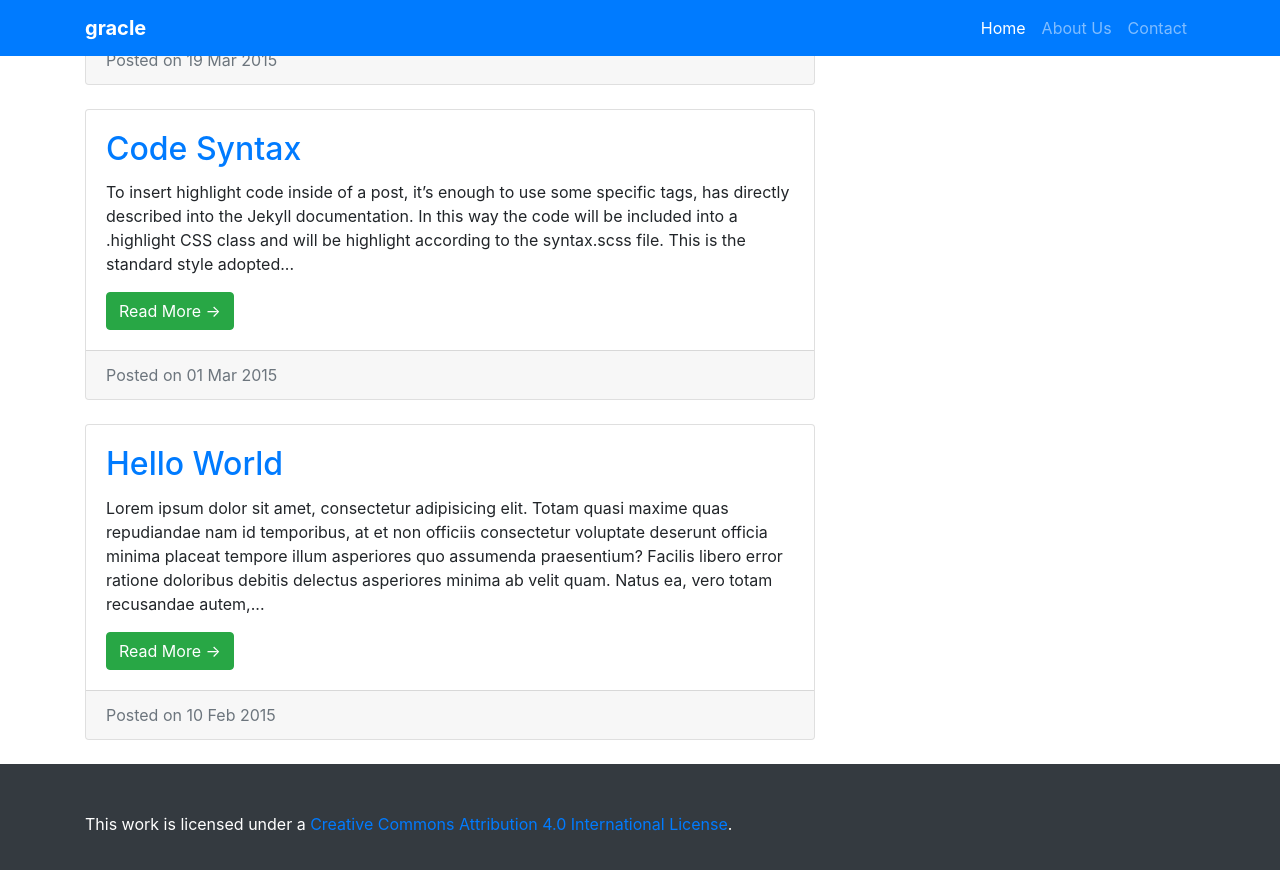
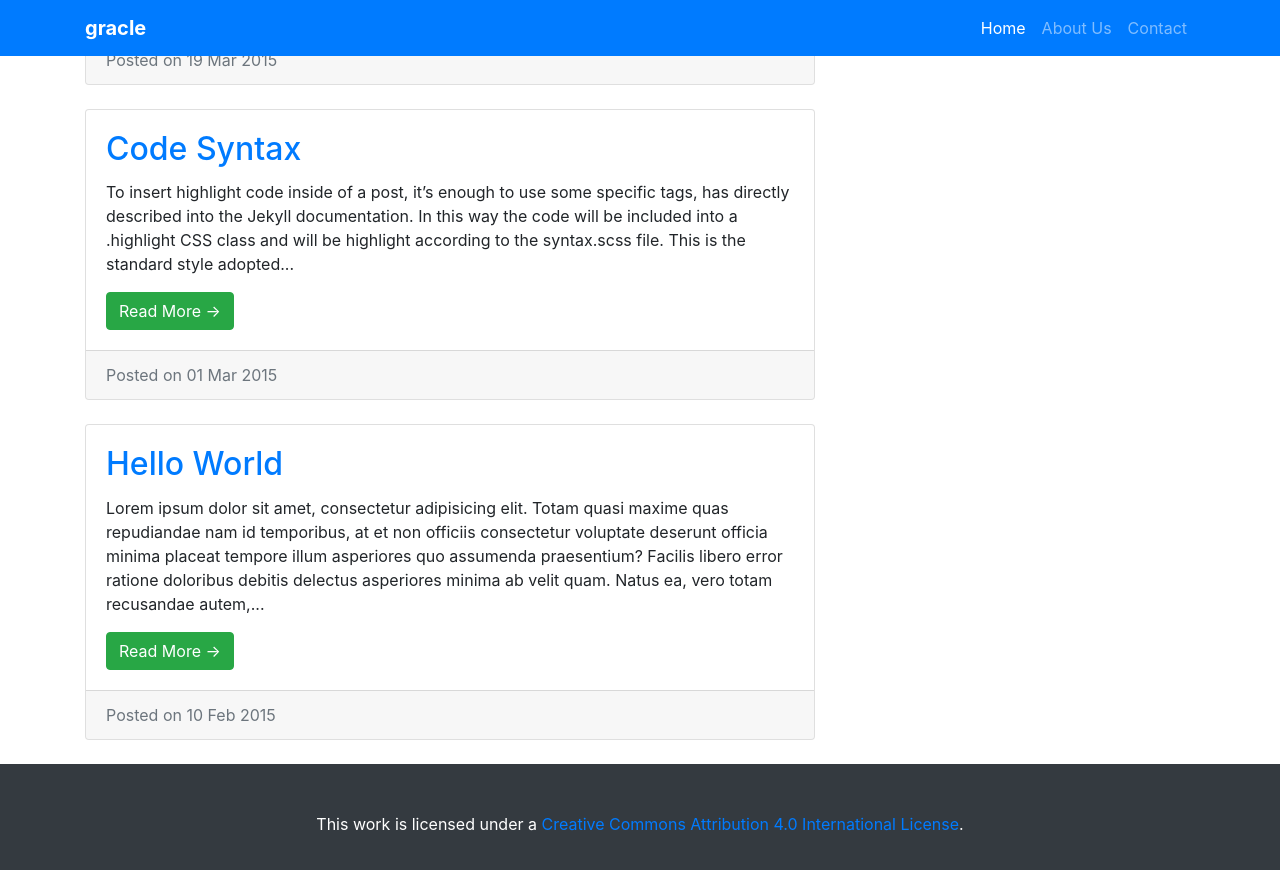
Before and after one commit to gracle/gracle.github.io, a Jekyll site: the page built from index.html, in a window 1280 px wide and 900 px high, scrolled down 696 px. Shown: the top 870 px of the window. Built offline with Jekyll 4.4.1, drawn with Linux system fonts in a browser that asks for light colours; nearby versions of some CDN libraries; the list of posts is cut into pages by our own code.

Commit message:
Update footer.html

```diff
--- a/_includes/footer.html
+++ b/_includes/footer.html
@@ -1,5 +1,5 @@
 <footer class="py-5 bg-dark">
   <div class="container">
-    <p class="text-white"> This work is licensed under a <a rel="license" href="http://creativecommons.org/licenses/by/4.0/">Creative Commons Attribution 4.0 International License</a>.</p>
+    <p class="text-white text-center"> This work is licensed under a <a rel="license" href="http://creativecommons.org/licenses/by/4.0/">Creative Commons Attribution 4.0 International License</a>.</p>
   </div>
 </footer>
```
